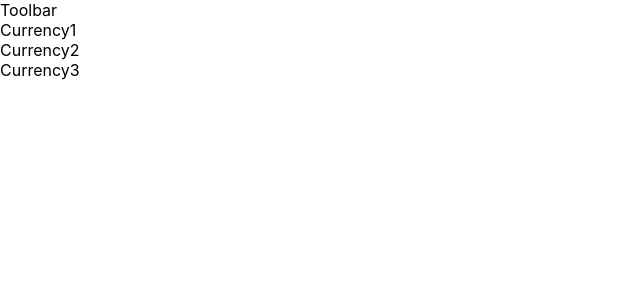
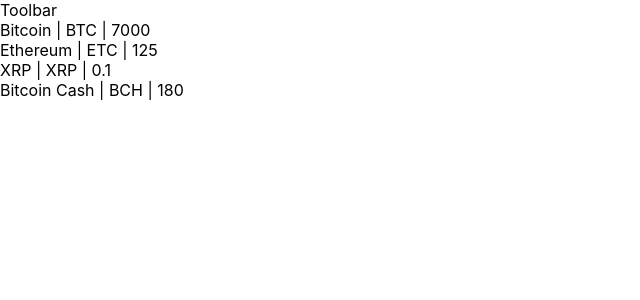
Before and after one commit to avasilevski/create-react-app-from-scratch, a React (Create React App) app: page / in a window 1280 px wide. Shown: the top 300 px of the page, without its empty margins (0-640 px from the left). Built offline with nearby package versions, Linux system fonts and the light colour scheme.

Commit message:
03-working-with-props
added cryprocurrency component and updated cryptocurrencies component

```diff
--- /dev/null
+++ b/src/components/Cryptocurrency/Cryptocurrency.js
@@ -0,0 +1,9 @@
+import React from 'react';
+
+const cryptocurrency = (props) => (
+  <div>
+  	<span>{props.name}</span> | <span>{props.symbol}</span> | <span>{props.price}</span>
+  </div>
+);
+
+export default cryptocurrency;
--- a/src/containers/CryptoCurrencies/CryptoCurrencies.js
+++ b/src/containers/CryptoCurrencies/CryptoCurrencies.js
@@ -1,12 +1,14 @@
 import React, {Component} from 'react';
+import Cryptocurrency from '../../components/Cryptocurrency/Cryptocurrency'
 
 class CryptoCurrencies extends Component {
   render(){
     return(
       <div>
-        <div>Currency1</div>
-        <div>Currency2</div>
-        <div>Currency3</div>
+        <Cryptocurrency name="Bitcoin" symbol="BTC" price="7000"/>
+        <Cryptocurrency name="Ethereum" symbol="ETC" price="125"/>
+        <Cryptocurrency name="XRP" symbol="XRP" price="0.1"/>
+        <Cryptocurrency name="Bitcoin Cash" symbol="BCH" price="180"/>
       </div>
     );
   }
```
